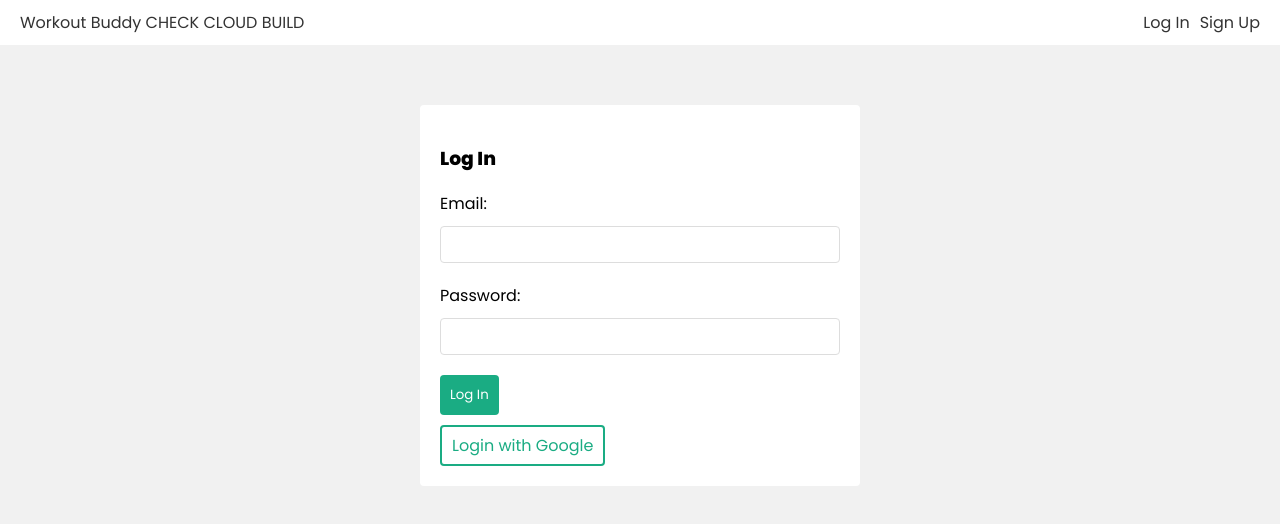
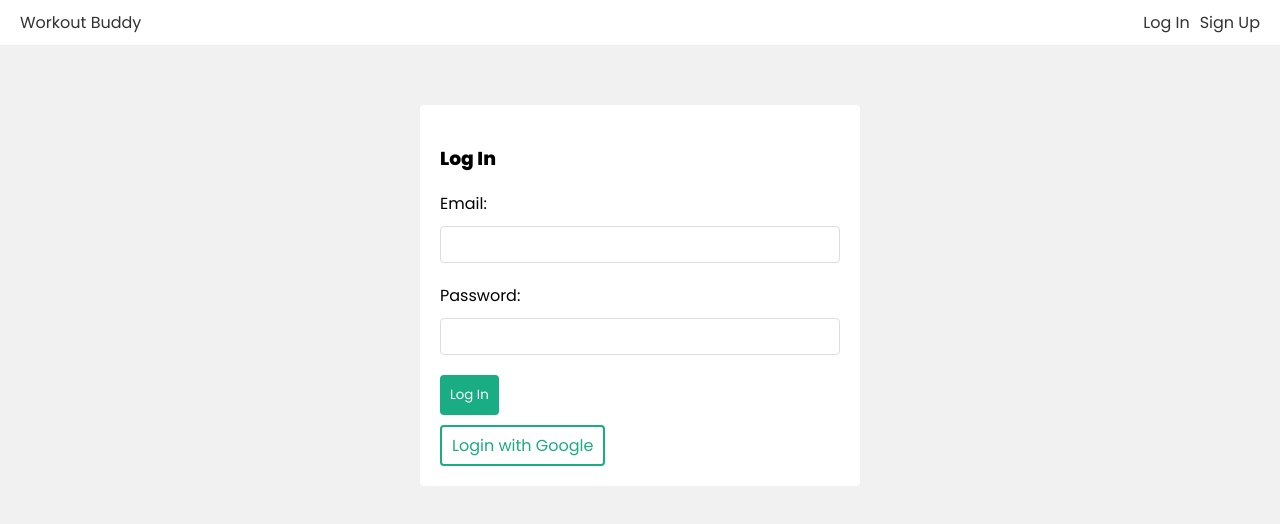
Before and after one commit to msarar/mern-workout, a React (Create React App) app in the folder frontend/: page /login in a window 1280 px wide. Shown: the top 524 px of the page. Built offline with nearby package versions, Linux system fonts and the light colour scheme; no server answers.

Commit message:
updated navbar

```diff
--- a/frontend/src/components/Navbar.js
+++ b/frontend/src/components/Navbar.js
@@ -15,7 +15,7 @@ const Navbar = () => {
     return (
         <header>
             <div className="container">
-                <Link to="/" >Workout Buddy CHECK CLOUD BUILD</Link>
+                <Link to="/" >Workout Buddy</Link>
                 <nav>
                     {user && (
                         <div>
```
